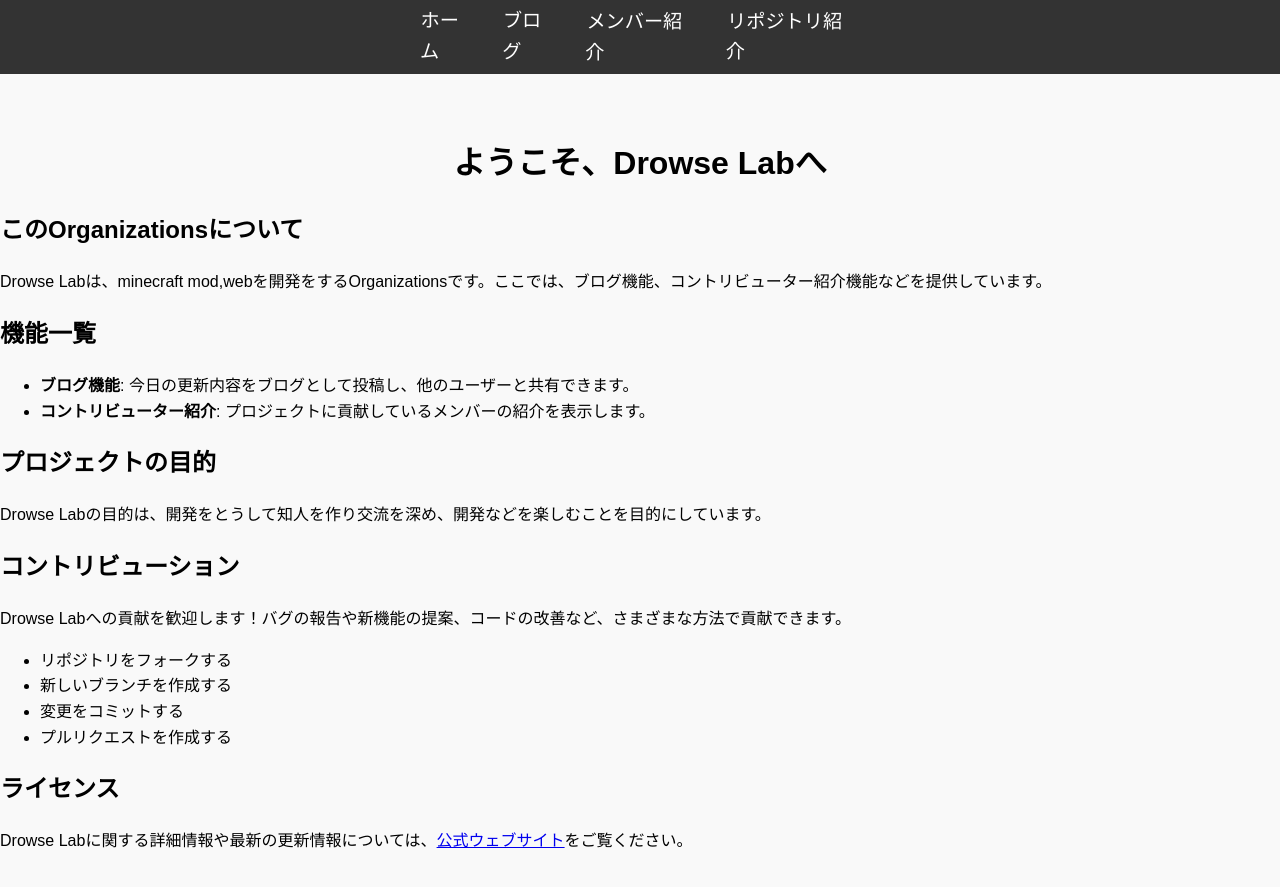
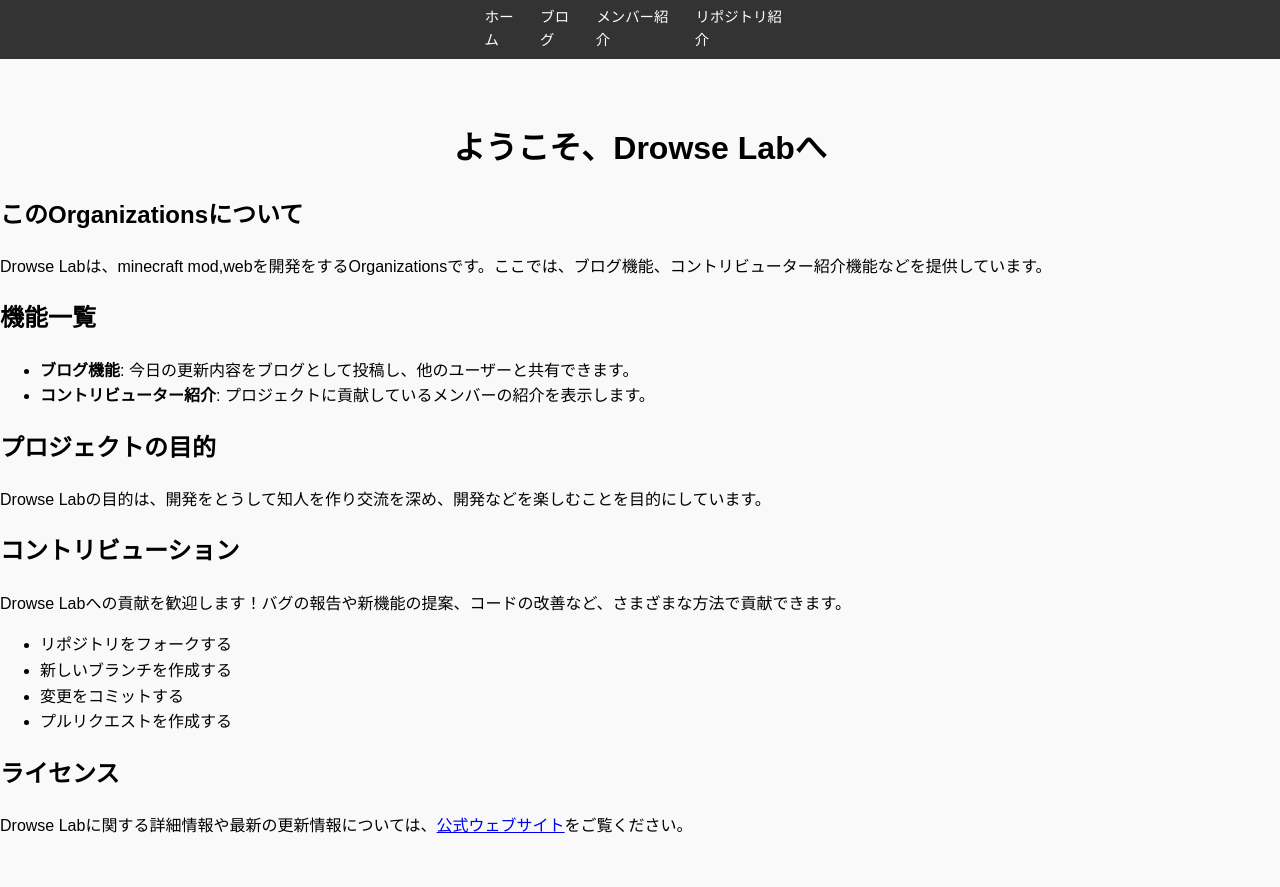
Before and after one commit to Drowse-Lab/Drowse-Lab, a Jekyll site: the page index.html, which Jekyll copies as it is, in a window 1280 px wide. Shown: the top 887 px of the page. Built offline with Jekyll 4.4.1, drawn with Linux system fonts in a browser that asks for light colours.

Commit message:
Update styles.css

```diff
--- a/assets/css/styles.css
+++ b/assets/css/styles.css
@@ -21,17 +21,23 @@ nav ul {
     padding: 0;
     display: flex;
     justify-content: center; /* ナビゲーション項目を中央揃え */
+    font-size: 0.9rem; /* 全体のフォントサイズを小さく */
 }
 
 nav ul li {
-    margin: 0 1%; /* 各項目の間隔を調整 */
+    margin: 0 0.5%; /* 各項目の間隔を縮小 */
 }
 
 nav ul li a {
     color: white; /* リンクの文字色 */
     text-decoration: none; /* 下線を非表示 */
-    padding: 0.5% 1%; /* リンク内のパディングを小さく */
-    font-size: 1.2rem; /* リンク文字サイズを拡大 */
+    padding: 0.3% 0.8%; /* リンク内のパディングを小さく */
+    font-size: 0.9rem; /* リンクのフォントサイズをさらに調整 */
+    transition: color 0.2s; /* 色変更のアニメーション */
+}
+
+nav ul li a:hover {
+    color: #ffeb3b; /* ホバー時の文字色変更 */
 }
 
 h1 {
```
